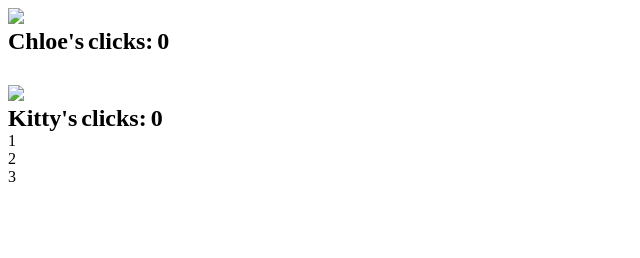
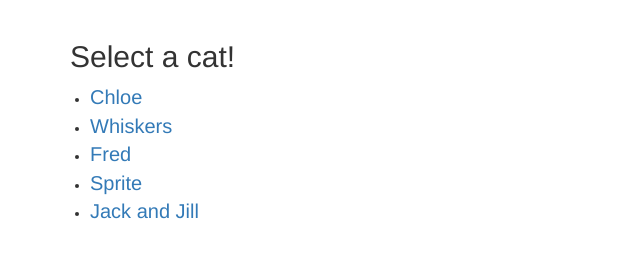
Before and after one commit to lmitchell4/cat-clicker, a plain HTML site: page index.html in a window 1280 px wide. Shown: the whole page, without its empty margins (0-640 px from the left). Drawn offline with Linux system fonts and the light colour scheme.

Commit message:
Switch to five cats

```diff
--- a/css/style.css
+++ b/css/style.css
@@ -1,11 +1,35 @@
+
+#main-container {
+  margin-top: 20px;
+}
 
 .inline {
   display: inline;
 }
 
+.cat-name {
+  margin-bottom: 30px;
+  font-size: 20px;
+}
+
+.cat-name:hover {
+  color: #fa8072;
+}
+
+#cat-list {
+  padding-left: 20px;
+}
+
 .vspace {
   height: 30px;
 }
+
+
+
+
+
+
+
 
 
 * {box-sizing:border-box;}
--- a/index.html
+++ b/index.html
@@ -9,137 +9,64 @@
     <link href="https://fonts.googleapis.com/css?family=Open+Sans" rel="stylesheet">
 		<link href='http://fonts.googleapis.com/css?family=Roboto:400,300,700' rel='stylesheet' type='text/css'>
     <link href="https://fonts.googleapis.com/css?family=Asap" rel="stylesheet">
+    <link href="bootstrap/bootstrap.min.css" rel="stylesheet" type="text/css">
     <link href="css/style.css" rel="stylesheet" type="text/css">
 	</head>
 
 	<body>
-    <a href="#"><img id="cat-1" src="images/cat-1-500.png"></a>
-    <div>
-      <h2 id="cat-1-name" class="inline"></h2>
-      <h2 class="inline">clicks:</h2>
-      <h2 id="count-1" class="inline">0</h2>
+    <div id="main-container" class="container">
+      <div class="row padding-top padding-bottom">
+
+        <div class="col-xs-3">
+          <h2>Select a cat!</h2>
+          <ul id="cat-list">
+          </ul>
+        </div>
+
+        <div class="col-xs-9">
+          <div id="cat-container">
+            <!-- <a href="#"><img id="cat-1" src="images/cat-1-300.png"></a> -->
+            <!-- <div> -->
+              <!-- <h2 id="cat-1-name" class="inline"></h2> -->
+              <!-- <h2 class="inline">clicks:</h2> -->
+              <!-- <h2 id="count-1" class="inline">0</h2> -->
+            <!-- </div> -->
+
+            <!-- <a href="#"><img id="cat-2" src="images/cat-2-300.png"></a> -->
+            <!-- <div> -->
+              <!-- <h2 id="cat-2-name" class="inline"></h2> -->
+              <!-- <h2 class="inline">clicks:</h2> -->
+              <!-- <h2 id="count-2" class="inline">0</h2> -->
+            <!-- </div> -->
+
+            <!-- <a href="#"><img id="cat-3" src="images/cat-3-250.png"></a> -->
+            <!-- <div> -->
+              <!-- <h2 id="cat-3-name" class="inline"></h2> -->
+              <!-- <h2 class="inline">clicks:</h2> -->
+              <!-- <h2 id="count-2" class="inline">0</h2> -->
+            <!-- </div> -->
+
+            <!-- <a href="#"><img id="cat-3" src="images/cat-4-300.png"></a> -->
+            <!-- <div> -->
+              <!-- <h2 id="cat-3-name" class="inline"></h2> -->
+              <!-- <h2 class="inline">clicks:</h2> -->
+              <!-- <h2 id="count-2" class="inline">0</h2> -->
+            <!-- </div>     -->
+
+            <!-- <a href="#"><img id="cat-3" src="images/cat-5-300.png"></a> -->
+            <!-- <div> -->
+              <!-- <h2 id="cat-3-name" class="inline"></h2> -->
+              <!-- <h2 class="inline">clicks:</h2> -->
+              <!-- <h2 id="count-2" class="inline">0</h2> -->
+            <!-- </div> -->
+          </div>
+        </div>
+
+      </div>
     </div>
 
-    <div class="vspace"></div>
-
-    <a href="#"><img id="cat-2" src="images/cat-2-500.png"></a>
-    <div>
-      <h2 id="cat-2-name" class="inline"></h2>
-      <h2 class="inline">clicks:</h2>
-      <h2 id="count-2" class="inline">0</h2>
-    </div>
-
-
-    <!-- <div class="row banner padding-none" id="banner"> -->
-      <!-- <div class="col-xs-1"></div> -->
-      <!-- <div class="col-xs-5"> -->
-        <!-- <div id="banner-text-div"> -->
-          <!-- <h2>Farm</h2> -->
-          <!-- <h1>Finder</h1> -->
-        <!-- </div> -->
-      <!-- </div> -->
-      <!-- <div class="col-xs-5 padding-none"> -->
-        <!-- <div class="banner-img-div center-block"> -->
-          <!-- <div class="card-container"> -->
-            <!-- <div class="card" id="f0"> -->
-              <!-- <div class="face front"></div> -->
-              <!-- <div class="face back"></div> -->
-            <!-- </div> -->
-          <!-- </div> -->
-
-          <!-- <div class="card-container"> -->
-            <!-- <div class="card" id="f1"> -->
-              <!-- <div class="face front"></div> -->
-              <!-- <div class="face back"></div> -->
-            <!-- </div> -->
-          <!-- </div> -->
-
-          <!-- <div class="card-container"> -->
-            <!-- <div class="card" id="f2"> -->
-              <!-- <div class="face front"></div> -->
-              <!-- <div class="face back"></div> -->
-            <!-- </div> -->
-          <!-- </div> -->
-
-          <!-- <div class="card-container"> -->
-            <!-- <div class="card" id="f3"> -->
-              <!-- <div class="face front"></div> -->
-              <!-- <div class="face back"></div> -->
-            <!-- </div> -->
-          <!-- </div> -->
-
-          <!-- <div class="card-container"> -->
-            <!-- <div class="card" id="f4"> -->
-              <!-- <div class="face front"></div> -->
-              <!-- <div class="face back"></div> -->
-            <!-- </div> -->
-          <!-- </div> -->
-
-          <!-- <div class="card-container"> -->
-            <!-- <div class="card" id="f5"> -->
-              <!-- <div class="face front"></div> -->
-              <!-- <div class="face back"></div> -->
-            <!-- </div> -->
-          <!-- </div> -->
-
-          <!-- <div class="card-container"> -->
-            <!-- <div class="card" id="f6"> -->
-              <!-- <div class="face front"></div> -->
-              <!-- <div class="face back"></div> -->
-            <!-- </div> -->
-          <!-- </div> -->
-
-          <!-- <div class="card-container"> -->
-            <!-- <div class="card" id="f7"> -->
-              <!-- <div class="face front"></div> -->
-              <!-- <div class="face back"></div> -->
-            <!-- </div> -->
-          <!-- </div> -->
-
-          <!-- <div class="card-container"> -->
-            <!-- <div class="card" id="f8"> -->
-              <!-- <div class="face front"></div> -->
-              <!-- <div class="face back"></div> -->
-            <!-- </div> -->
-          <!-- </div> -->
-        <!-- </div> -->
-      <!-- </div> -->
-      <!-- <div class="col-xs-1"></div> -->
-    <!-- </div> -->
-
-    <!-- <div class="container"> -->
-      <!-- <div class="main-panel"> -->
-        <!-- <div class="sub-panel"> -->
-
-          <!-- <div class="row padding-top padding-bottom main-panel"> -->
-            <!-- <div class="col-md-12"> -->
-              <!-- <p id="intro">Farm Finder is a place for food-growers to come together -->
-              <!-- to share their harvests, growing tips, and support. We have a loose -->
-              <!-- definition of farm - so whether yours is a kitchen planter, a -->
-              <!-- backyard garden, a community garden, or a full-blown operation -->
-              <!-- with tractors - you are welcome. You're also welcome if you -->
-              <!-- don't have a farm but are on the hunt for something home-grown. As we -->
-              <!-- like to say around here: <em class="blue">If you eat, you are in!</em> -->
-              <!-- </p> -->
-
-              <!-- <p id="intro"> -->
-              <!-- Browse the farms of community members in your area. When you're ready -->
-              <!-- to barter or buy something from a fellow farmer, simply sign in and -->
-              <!-- contact them. -->
-              <!-- </p> -->
-              <!-- <div id="center-btn-container"> -->
-                <!-- <a href="{{ url_for('farm.farmsShowAll') }}" id="solid-a-btn"> -->
-                  <!-- Find a Farm -->
-                <!-- </a> -->
-              <!-- </div> -->
-            <!-- </div> -->
-          <!-- </div> -->
-
-        <!-- </div> -->
-      <!-- </div> -->
-    <!-- </div> -->
-
     <script src="js/libs/jquery.min.js"></script>
+    <script src="bootstrap/bootstrap.min.js"></script>
     <script src="js/script.js"></script>
 	</body>
 </html>
--- a/js/script.js
+++ b/js/script.js
@@ -1,43 +1,101 @@
+
+var numOfCats = 5;
+var catNames = ["Chloe","Whiskers","Fred","Sprite","Jack and Jill"];
+var catPics = ["cat-1-300.png","cat-2-300.png","cat-3-250.png",
+               "cat-4-300.png","cat-5-300.png"];
+var counters = [];
+var currentCat;
 
 
-var catOneName = "Chloe's";
-$("#cat-1-name").text(catOneName);
-var counter1 = 0;
-$("#cat-1").click(function(e) {
-  counter1++;
-  $("#count-1").text(counter1);
-});
+function createCat(num) {
+  var cat = "<div id='cat'>";
+  cat += "<h2>" + catNames[num] + "</h2>";
+  cat += "<a href='#'><img id='cat-img-" + num + "' src='images/" + catPics[num] + "'></a>";
+  cat += "<div>";
+  cat += "<h2 class='inline'></h2>";
+  cat += "<h2 class='inline'> clicks:</h2>";
+  cat += "<h2 id='cat-counter-" + num + "' class='inline'>" + counters[num] + "</h2>";
+  cat += "</div>";
+  cat += "</div>";
+  return cat;
+}
 
-var catTwoName = "Kitty's";
-$("#cat-2-name").text(catTwoName);
-var counter2 = 0;
-$("#cat-2").click(function(e) {
-  counter2++;
-  $("#count-2").text(counter2);
-});
+// var catList = [];
+var catList = $("#cat-list");
+for(var i = 0; i < numOfCats; i++) {
+  var item = "<li>";
+  item += "<a id='cat-name-" + i + "' href='#' class='cat-name'>";
+  item += catNames[i];
+  item += "</a>";
+  item += "</li>";
+  catList.append(item);
+
+  // Set up the counter for this cat:
+  counters[i] = 0;
+
+  // Display the selected cat:
+  $("#cat-name-" + i).click(function(catNum) {
+    return function() {
+      // Create an element for this cat:
+      var catElem = createCat(catNum);
+
+      if(catNum != currentCat) {
+        currentCat = catNum;
+        $("#cat").remove();
+        $("#cat-container").append(catElem);
+      }
+
+      // Keep track of clicks:
+      $("#cat-img-" + catNum).click(function(catNum) {
+        return function() {
+          counters[catNum]++;
+          console.log("ok");
+          $("#cat-counter-" + catNum).text(counters[catNum]);
+        };
+      }(catNum));
+
+    }
+  }(i));
+}
+
+// var catOneName = "Chloe's";
+// $("#cat-1-name").text(catOneName);
+// var counter1 = 0;
+// $("#cat-1").click(function(e) {
+  // counter1++;
+  // $("#count-1").text(counter1);
+// });
+
+// var catTwoName = "Kitty's";
+// $("#cat-2-name").text(catTwoName);
+// var counter2 = 0;
+// $("#cat-2").click(function(e) {
+  // counter2++;
+  // $("#count-2").text(counter2);
+// });
 
 
-var nums = [1,2,3];
+// var nums = [1,2,3];
 
-// Let's loop over the numbers in our array
-for (var i = 0; i < nums.length; i++) {
+// // Let's loop over the numbers in our array
+// for (var i = 0; i < nums.length; i++) {
 
-  // This is the number we're on...
-  var num = nums[i];
+  // // This is the number we're on...
+  // var num = nums[i];
 
-  // We're creating a DOM element for the number
-  var elem = document.createElement('div');
-  elem.textContent = num;
+  // // We're creating a DOM element for the number
+  // var elem = document.createElement('div');
+  // elem.textContent = num;
 
-  // ... and when we click, alert the value of `num`
-  elem.addEventListener('click', (function(numCopy) {
-      return function() {
-          alert(numCopy);
-      };
-  })(num));
+  // // ... and when we click, alert the value of `num`
+  // elem.addEventListener('click', (function(numCopy) {
+      // return function() {
+          // alert(numCopy);
+      // };
+  // })(num));
 
-  document.body.appendChild(elem);
-};
+  // document.body.appendChild(elem);
+// };
 
 
 
```
